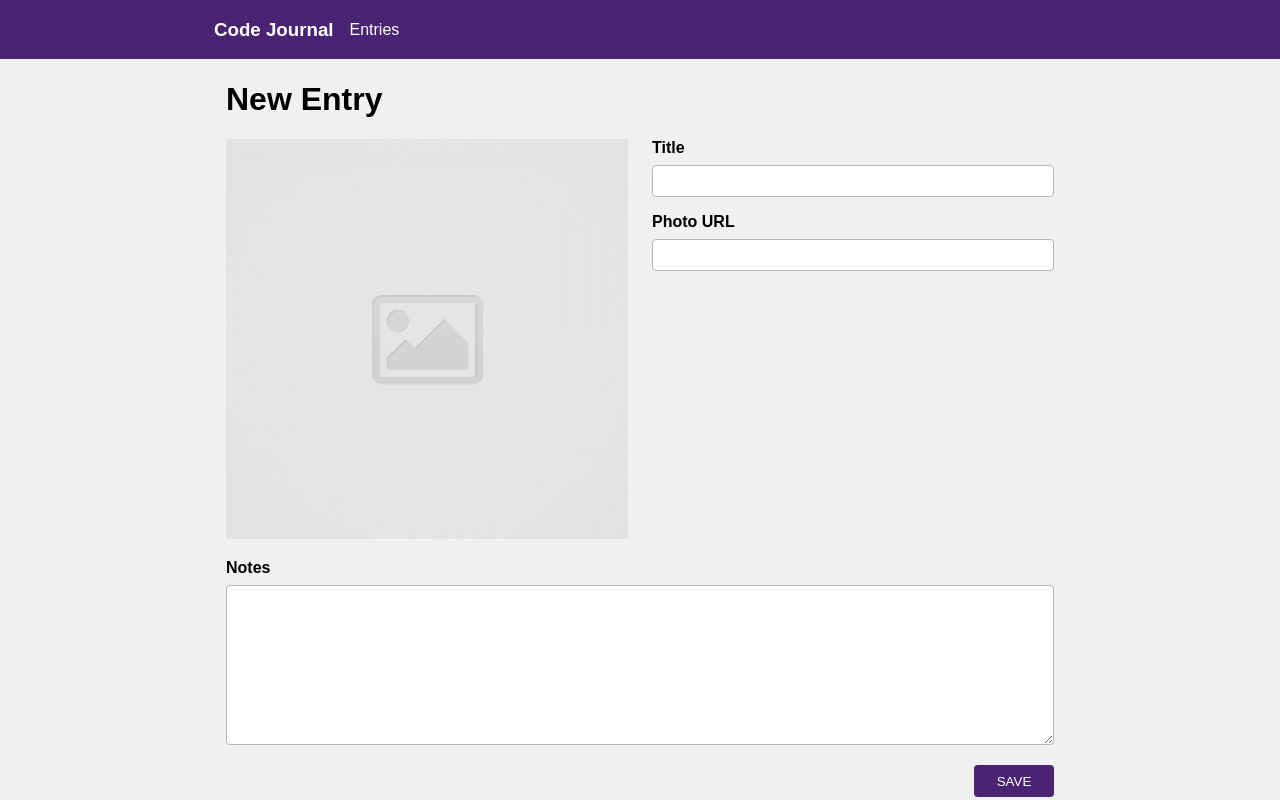
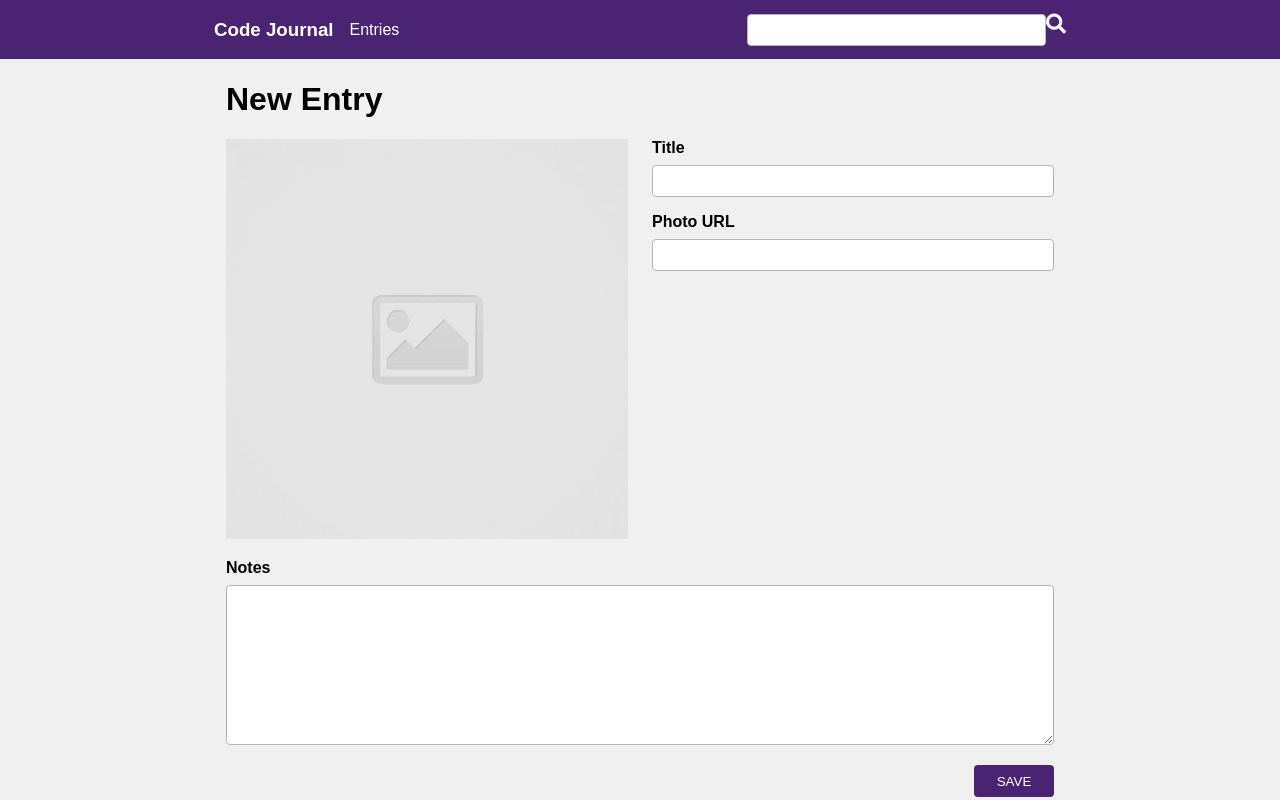
Before and after one commit to ry-zhao/code-journal, a website: page index.html in a window 1280 px wide. Drawn offline with Linux system fonts and the light colour scheme; a web font is replaced by a local one.

Commit message:
Create search button to the right of the search box.

```diff
--- a/css/styles.css
+++ b/css/styles.css
@@ -146,6 +146,10 @@ button:active {
   color: #4b2373;
 }
 
+.width-75-percent {
+  width: 75%;
+}
+
 .background-color-gray {
   background-color: #f0f0f0;
 }
@@ -186,8 +190,8 @@ button:active {
   justify-content: space-between;
 }
 
-.justify-content-right {
-  justify-content: right;
+.justify-content-flex-end {
+  justify-content: flex-end;
 }
 
 .padding-0 {
--- a/index.html
+++ b/index.html
@@ -33,11 +33,19 @@
     </div>
   </div>
   <header class="background-color-purple white">
-    <div class="container row align-items-center">
-      <h3>Code Journal</h3>
-      <nav>
-        <a class="margin-left-1rem entries-anchor" id="entries-anchor" data-view="entries" href="#">Entries</a>
-      </nav>
+    <div class="row container">
+      <div class="column-permahalf flex align-items-center">
+        <h3>Code Journal</h3>
+        <nav>
+          <a class="margin-left-1rem entries-anchor" id="entries-anchor" data-view="entries" href="#">Entries</a>
+        </nav>
+      </div>
+      <div class="column-permahalf flex align-items-center justify-content-flex-end">
+        <form class="flex width-75-percent">
+          <input type="search">
+          <i class="fas fa-search"></i>
+        </form>
+      </div>
     </div>
   </header>
   <main>
@@ -50,7 +58,7 @@
       </ul>
     </div>
     <div class="view container hidden" data-view="entry-form">
-      <form>
+      <form class="entry-form">
         <div class="row">
           <div class="column-full">
             <h1 class="new-edit-entry">New Entry</h1>
--- a/js/main.js
+++ b/js/main.js
@@ -2,7 +2,7 @@
 /* exported data */
 
 var img = document.querySelector('.new-image');
-var form = document.querySelector('form');
+var form = document.querySelector('.entry-form');
 var entries = document.querySelector('ul');
 var entriesAnchor = document.querySelector('#entries-anchor');
 var newButton = document.querySelector('.new-button');
```
